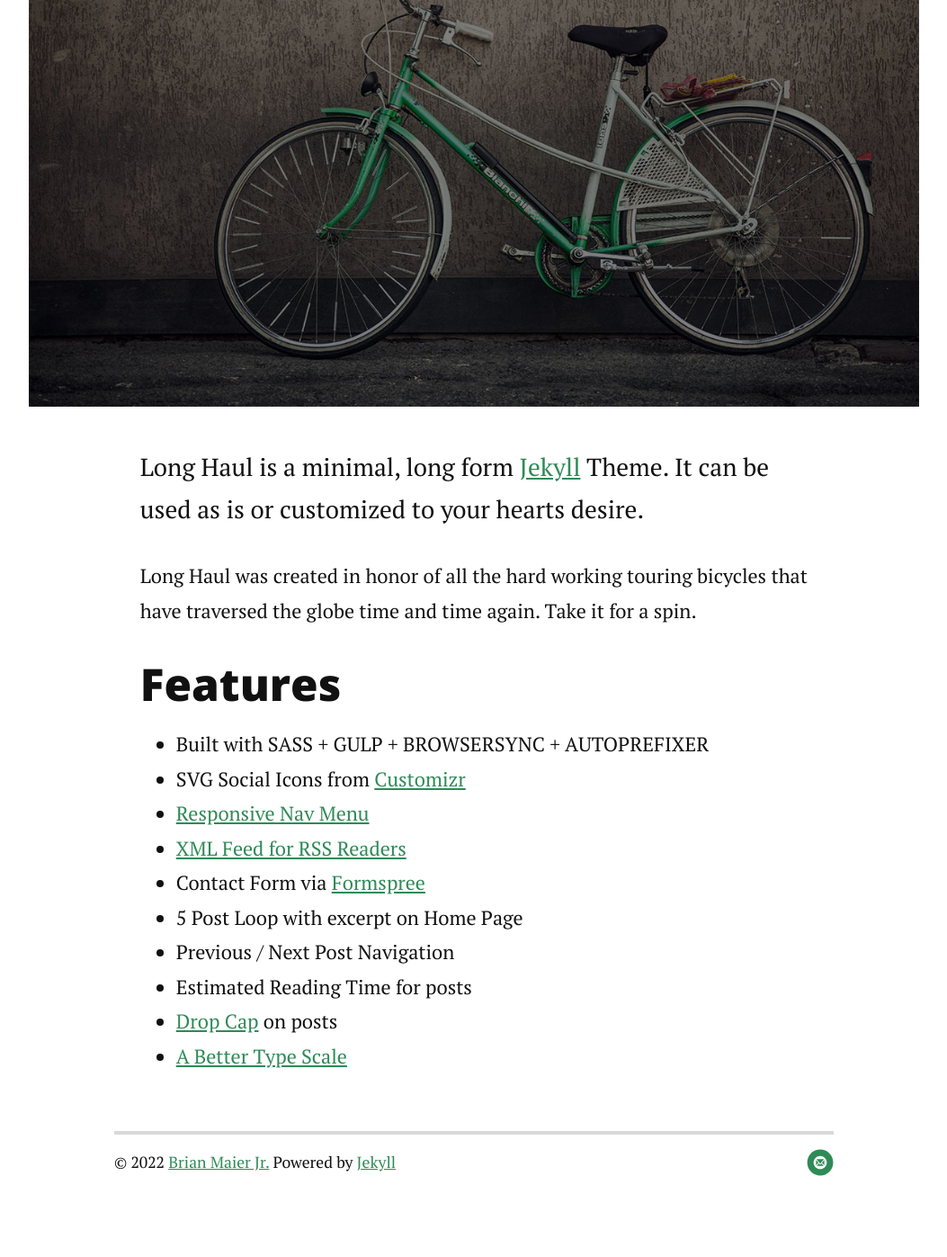
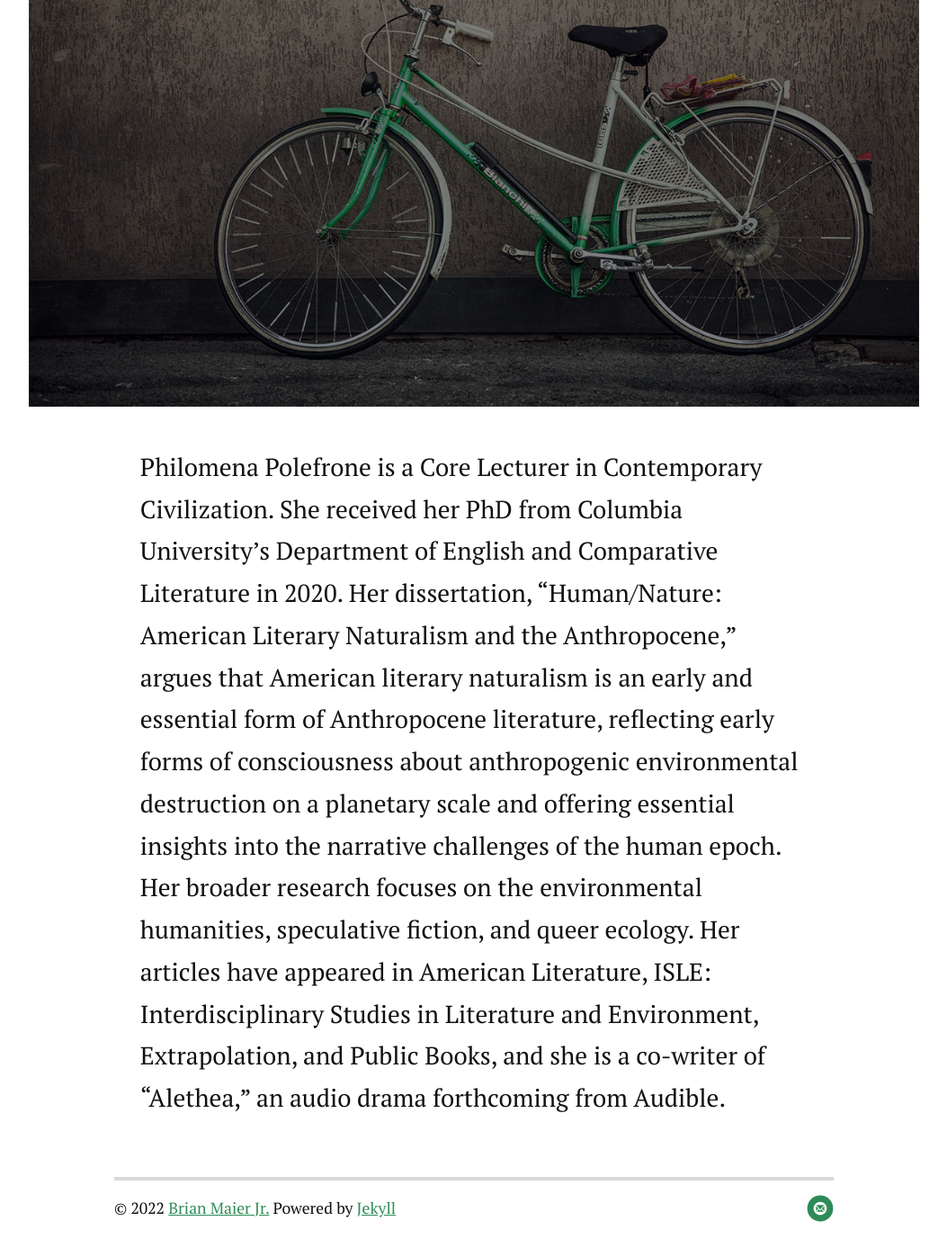
Before and after one commit to themeinmena/philomena.github.io, a Jekyll site: the page built from about.md, in a window 1280 px wide and 1400 px high, scrolled down 705 px. Shown: the top 1397 px of the window at 90% size, without its empty margins (113-1166 px from the left). Built offline with Jekyll 4.4.1, drawn with Linux system fonts in a browser that asks for light colours; nearby versions of some CDN libraries; before the commit the page ends 2054 px from its top, so only the background shows below that; some of the changed text lies outside the part shown.

Commit message:
update about

```diff
--- a/about.md
+++ b/about.md
@@ -1,24 +1,10 @@
 ---
 layout: default
-title: About Long Haul
+title: Philomena Polefrone - Bio
 ---
 
 <div class="post">
-	<h1 class="pageTitle">About Long Haul</h1>
+	<h1 class="pageTitle">About Philomena</h1>
 	<img src="{{ '/assets/img/touring.jpg' }}" alt="">
-	<p class="intro">Long Haul is a minimal, long form <a href="http://jekyllrb.com">Jekyll</a> Theme. It can be used as is or customized to your hearts desire.</p>
-	<p>Long Haul was created in honor of all the hard working touring bicycles that have traversed the globe time and time again. Take it for a spin.</p>
-	<h2>Features</h2>
-	<ul>
-		<li>Built with SASS + GULP + BROWSERSYNC + AUTOPREFIXER</li>
-  		<li>SVG Social Icons from <a href="http://customizr.net/icons/">Customizr</a></li>
-  		<li><a href="http://responsive-nav.com/">Responsive Nav Menu</a></li>
-  		<li><a href="https://github.com/snaptortoise/jekyll-rss-feeds">XML Feed for RSS Readers</a></li>
-  		<li>Contact Form via <a href="http://formspree.io/">Formspree</a></li>
-      <li>5 Post Loop with excerpt on Home Page</li>
-  		<li>Previous / Next Post Navigation</li>
-      <li>Estimated Reading Time for posts</li>
-  		<li><a href="https://github.com/adobe-webplatform/dropcap.js">Drop Cap</a> on posts</li>
-  		<li><a href="http://typecast.com/blog/a-more-modern-scale-for-web-typography">A Better Type Scale</a></li>
-  	</ul>
+	<p class="intro">Philomena Polefrone is a Core Lecturer in Contemporary Civilization. She received her PhD from Columbia University’s Department of English and Comparative Literature in 2020. Her dissertation, “Human/Nature: American Literary Naturalism and the Anthropocene,” argues that American literary naturalism is an early and essential form of Anthropocene literature, reflecting early forms of consciousness about anthropogenic environmental destruction on a planetary scale and offering essential insights into the narrative challenges of the human epoch. Her broader research focuses on the environmental humanities, speculative fiction, and queer ecology. Her articles have appeared in American Literature, ISLE: Interdisciplinary Studies in Literature and Environment, Extrapolation, and Public Books, and she is a co-writer of “Alethea,” an audio drama forthcoming from Audible.</p>
 </div>
```
Also changed, not shown: 1 other file.
